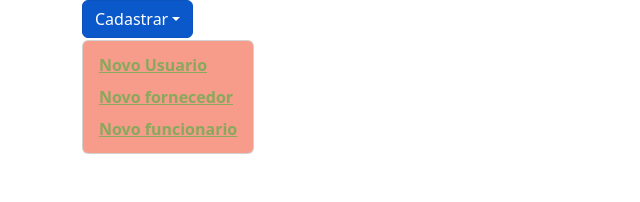
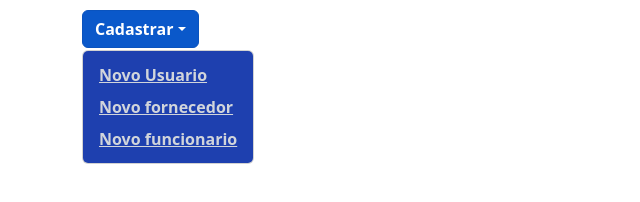
Before and after one commit to EmanuelRicardo/Ebac_Bootstrap_modulo, a plain HTML site: page bootstrap_dropdown/index.html in a window 1280 px wide. Both pictures are taken after a click on the button "Cadastrar". Shown: the whole page, without its empty margins (0-640 px from the left). Drawn offline with nearby package versions, Linux system fonts and the light colour scheme.

Commit message:
feat: estilizando dropdwon

```diff
--- a/bootstrap_dropdown/style.css
+++ b/bootstrap_dropdown/style.css
@@ -1,8 +1,14 @@
-.dropdown li a {
-    color: rgba(23, 185, 44, 0.493);
+.dropdown button {
+    background-color: #1E3A8A;
+    margin-top: 10px;
     font-weight: bold;
 }
 
 .dropdown ul {
-    background-color: rgba(238, 46, 12, 0.473);
+    background-color: #1E40AF;
 }
+
+.dropdown li a {
+    color: #D1D5DB;
+    font-weight: bold;
+}
```
